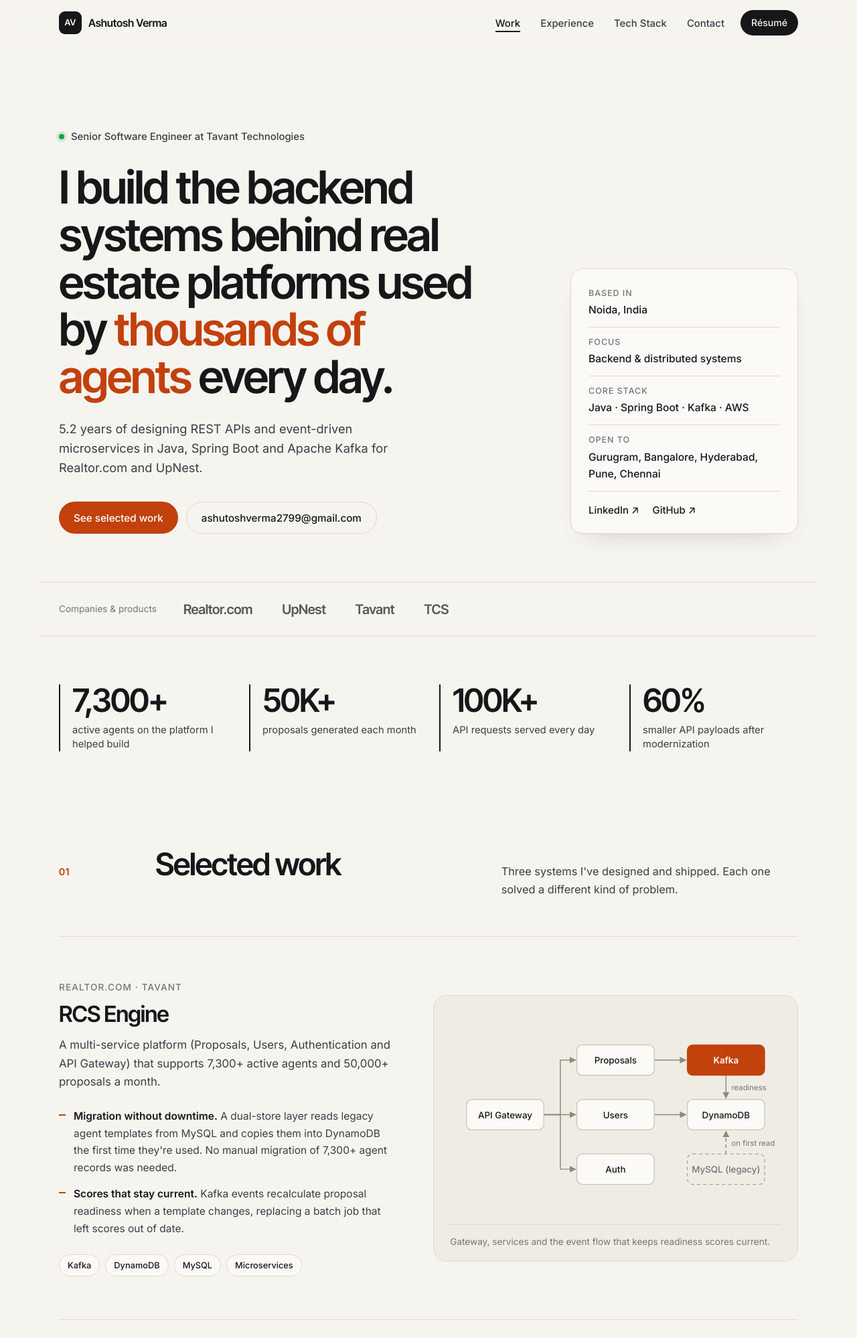
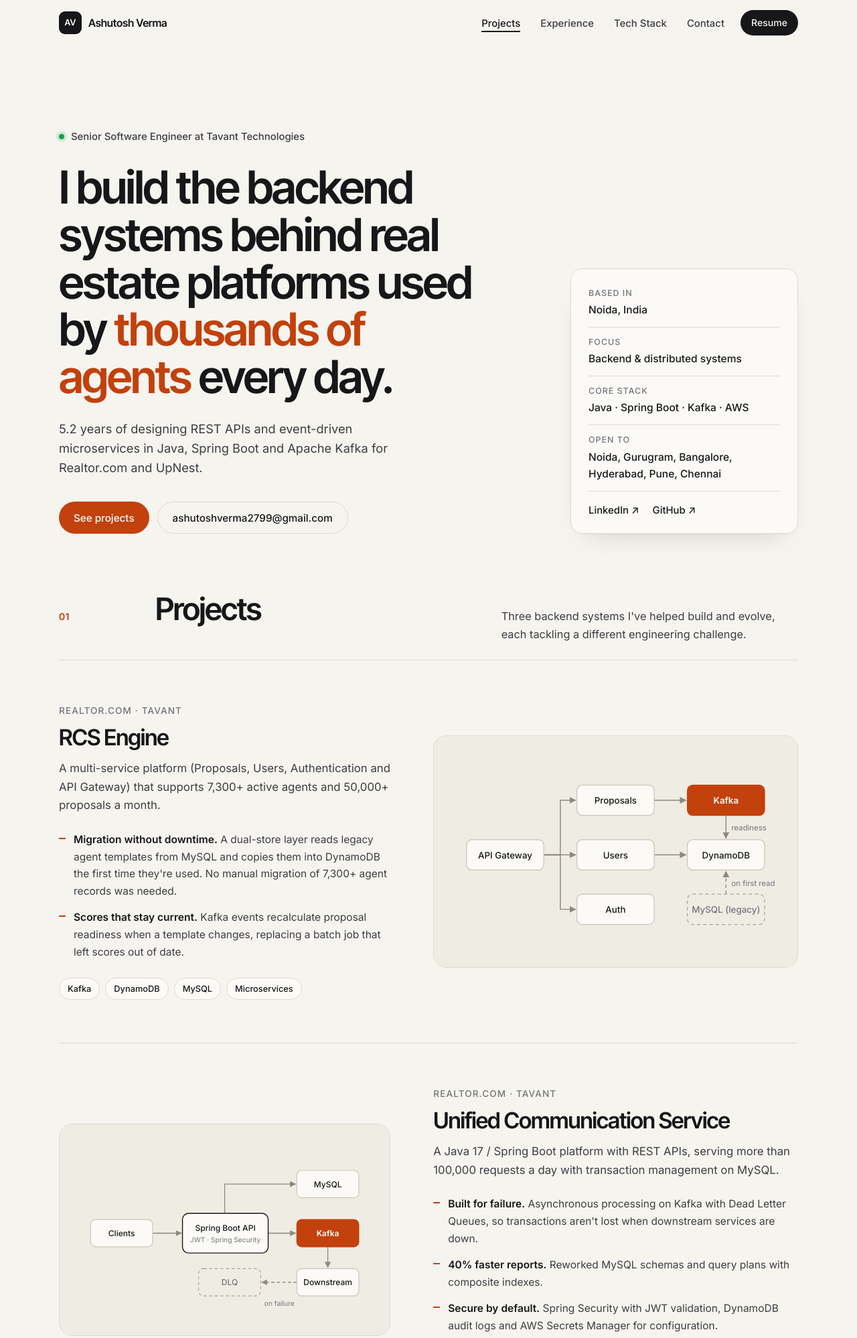
Before and after one commit to ashutoshverma27/portfolio, a plain HTML site: page index.html in a window 1280 px wide. Shown: the top 1998 px of the page at 67% size. Drawn offline with Linux system fonts and the light colour scheme.

Commit message:
added minor design changes and removed verbose

```diff
--- a/index.html
+++ b/index.html
@@ -40,13 +40,13 @@
       </a>
       <nav aria-label="Primary">
         <ul class="nav">
-          <li><a href="#work">Work</a></li>
+          <li><a href="#work">Projects</a></li>
           <li><a href="#experience">Experience</a></li>
           <li><a href="#stack">Tech Stack</a></li>
           <li><a href="#contact">Contact</a></li>
         </ul>
       </nav>
-      <a class="btn btn-small btn-dark" href="assets/Ashutosh_Verma_Resume.pdf" target="_blank" rel="noopener">Résumé</a>
+      <a class="btn btn-small btn-dark" href="assets/Ashutosh_Verma_Resume.pdf" target="_blank" rel="noopener">Resume</a>
     </div>
   </header>
 
@@ -62,7 +62,7 @@
           Apache Kafka for Realtor.com and UpNest.
         </p>
         <div class="hero-actions">
-          <a class="btn btn-accent" href="#work">See selected work</a>
+          <a class="btn btn-accent" href="#work">See projects</a>
           <a class="btn btn-line" href="mailto:ashutoshverma2799@gmail.com">ashutoshverma2799@gmail.com</a>
         </div>
       </div>
@@ -72,7 +72,7 @@
           <div><dt>Based in</dt><dd>Noida, India</dd></div>
           <div><dt>Focus</dt><dd>Backend &amp; distributed systems</dd></div>
           <div><dt>Core stack</dt><dd>Java · Spring Boot · Kafka · AWS</dd></div>
-          <div><dt>Open to</dt><dd>Gurugram, Bangalore, Hyderabad, Pune, Chennai</dd></div>
+          <div><dt>Open to</dt><dd>Noida, Gurugram, Bangalore, Hyderabad, Pune, Chennai</dd></div>
         </dl>
         <div class="hero-card-links">
           <a href="https://linkedin.com/in/ashutosh-verma27" target="_blank" rel="noopener">LinkedIn ↗</a>
@@ -82,7 +82,7 @@
     </section>
 
     <!-- ===== Clients strip ===== -->
-    <section class="clients wrap" aria-label="Companies and products">
+    <!-- <section class="clients wrap" aria-label="Companies and products">
       <p class="clients-label">Companies &amp; products</p>
       <ul class="clients-list">
         <li>Realtor.com</li>
@@ -90,22 +90,22 @@
         <li>Tavant</li>
         <li>TCS</li>
       </ul>
-    </section>
+    </section> -->
 
     <!-- ===== Numbers ===== -->
-    <section class="numbers wrap" aria-label="Impact in numbers">
+    <!-- <section class="numbers wrap" aria-label="Impact in numbers">
       <div class="num"><strong>7,300+</strong><span>active agents on the platform I helped build</span></div>
       <div class="num"><strong>50K+</strong><span>proposals generated each month</span></div>
       <div class="num"><strong>100K+</strong><span>API requests served every day</span></div>
       <div class="num"><strong>60%</strong><span>smaller API payloads after modernization</span></div>
-    </section>
+    </section> -->
 
     <!-- ===== Selected work ===== -->
     <section id="work" class="section wrap">
       <header class="section-head">
         <p class="section-no">01</p>
-        <h2>Selected work</h2>
-        <p class="section-intro">Three systems I've designed and shipped. Each one solved a different kind of problem.</p>
+        <h2>Projects</h2>
+        <p class="section-intro">Three backend systems I've helped build and evolve, each tackling a different engineering challenge.</p>
       </header>
 
       <!-- Case 1 -->
@@ -153,7 +153,7 @@
             <text class="cap" x="408" y="110" text-anchor="start">readiness</text>
             <text class="cap" x="408" y="190" text-anchor="start">on first read</text>
           </svg>
-          <figcaption>Gateway, services and the event flow that keeps readiness scores current.</figcaption>
+          <!-- <figcaption>Gateway, services and the event flow that keeps readiness scores current.</figcaption> -->
         </figure>
       </article>
 
@@ -199,7 +199,7 @@
             <text class="tx muted" x="248" y="229">DLQ</text>
             <text class="cap c" x="328" y="262">on failure</text>
           </svg>
-          <figcaption>Requests, persistence, and a dead letter queue as a safety net.</figcaption>
+          <!-- <figcaption>Requests, persistence, and a dead letter queue as a safety net.</figcaption> -->
         </figure>
       </article>
 
@@ -252,7 +252,7 @@
             <rect class="bar-new" x="130" y="253" width="108" height="12" rx="6"/>
             <text class="tx sm" x="456" y="263" text-anchor="end">1.0 MB</text>
           </svg>
-          <figcaption>Splitting the monolith one service at a time.</figcaption>
+          <!-- <figcaption>Splitting the monolith one service at a time.</figcaption> -->
         </figure>
       </article>
     </section>
@@ -271,8 +271,8 @@
             <h3>Senior Software Engineer</h3>
             <p class="job-org">Tavant Technologies · Noida, India</p>
             <p class="job-desc">
-              Backend engineer on Realtor.com and UpNest products: the RCS Engine, the Unified Communication
-              Service, and the UpNest platform modernization. Twice recognized with the Tavant Excellence
+              Backend engineer on Realtor.com and UpNest products: RCS Engine, Unified Communication
+              Service, and UpNest platform modernization. Twice recognized with the Tavant Excellence
               Award (2023, 2025).
             </p>
           </div>
@@ -365,7 +365,7 @@
         <p class="section-no light">05</p>
         <h2>Looking for a backend engineer?</h2>
         <p class="contact-sub">
-          I'm open to senior backend roles in Gurugram, Bangalore, Hyderabad, Pune or Chennai.
+          I'm open to senior backend roles in Noida, Gurugram, Bangalore, Hyderabad, Pune or Chennai.
           Email is the best way to reach me.
         </p>
         <a class="contact-email" href="mailto:ashutoshverma2799@gmail.com">ashutoshverma2799@gmail.com</a>
@@ -373,7 +373,7 @@
           <li><a href="https://linkedin.com/in/ashutosh-verma27" target="_blank" rel="noopener">LinkedIn ↗</a></li>
           <li><a href="https://github.com/ashutoshverma27" target="_blank" rel="noopener">GitHub ↗</a></li>
           <li><a href="tel:+918299446752">+91 82994 46752</a></li>
-          <li><a href="assets/Ashutosh_Verma_Resume.pdf" download>Download résumé ↓</a></li>
+          <li><a href="assets/Ashutosh_Verma_Resume.pdf" download>Download resume ↓</a></li>
         </ul>
       </div>
       <footer class="wrap footer">
--- a/styles.css
+++ b/styles.css
@@ -309,3 +309,9 @@ h1 {
   html { scroll-behavior: auto; }
   * { transition: none !important; }
 }
+
+#work {
+  padding-top: 16px;
+
+  .section-head { margin-bottom: 24px; }
+}
```
